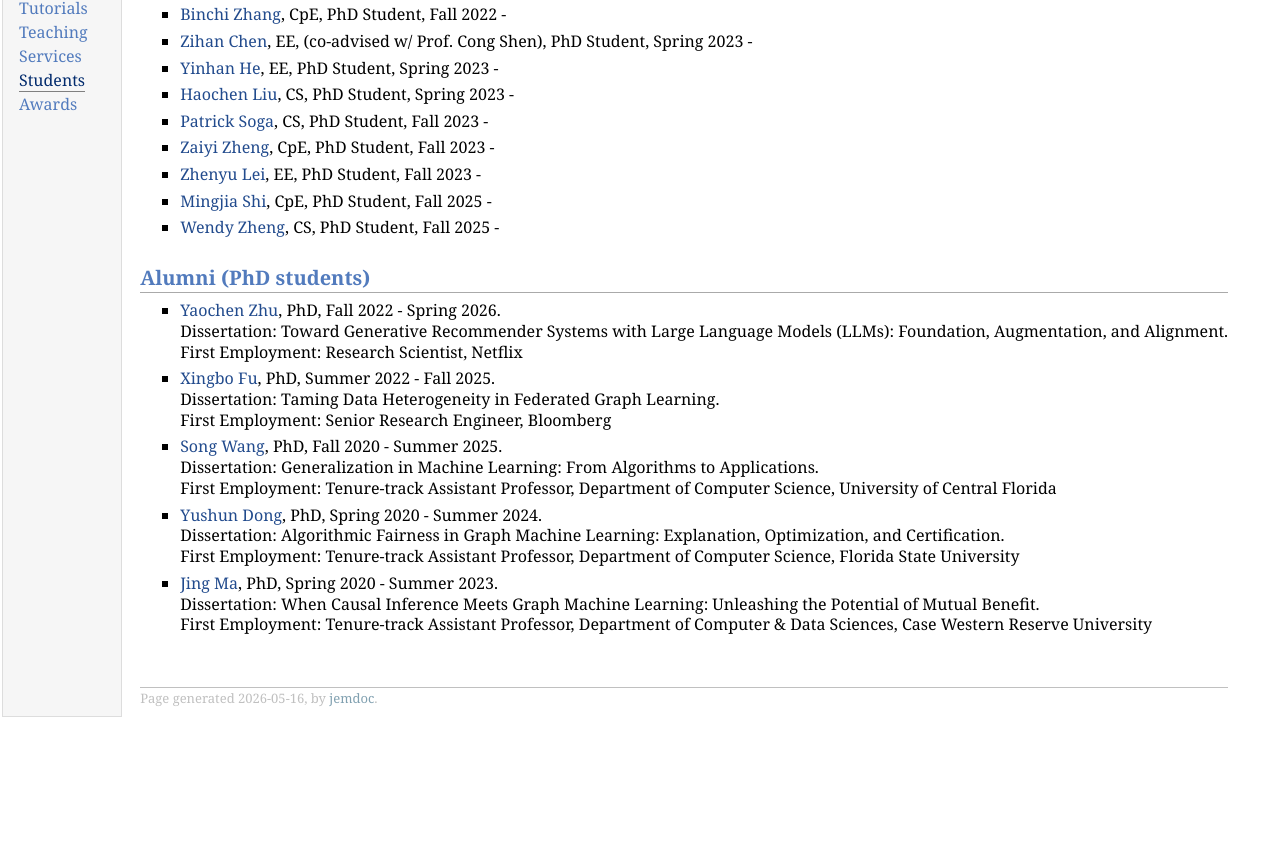
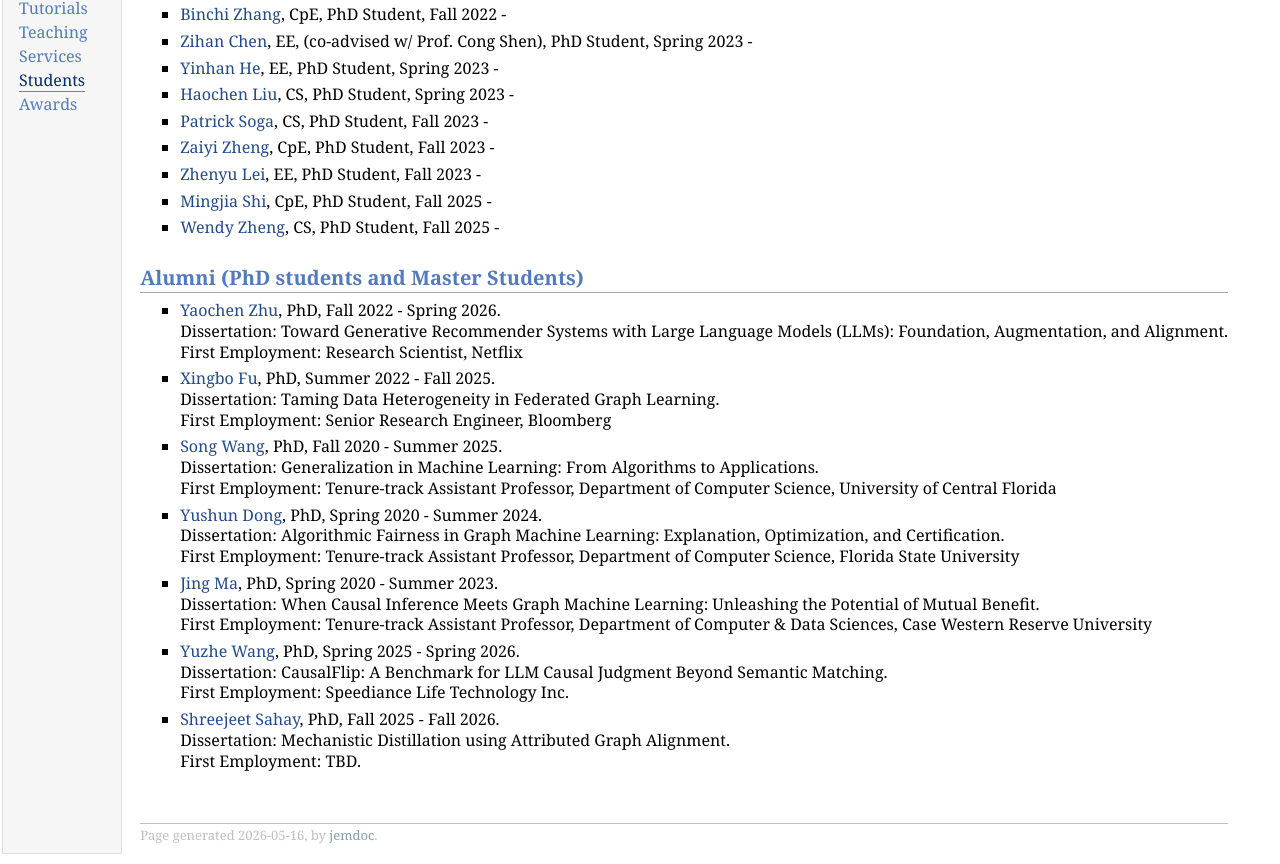
Before and after one commit to jundongli/jundongli.github.io, a plain HTML site: page students.html in a window 1280 px wide. Shown: the part 104-968 px from the top of the page. Before the commit the page ends 831 px from the top, so only its background shows below. Drawn offline with Linux system fonts and the light colour scheme.

Commit message:
Add files via upload

```diff
--- a/students.html
+++ b/students.html
@@ -55,7 +55,7 @@
 </ul>
 -->
 
-<h2>Alumni (PhD students)</h2>
+<h2>Alumni (PhD students and Master Students)</h2>
 <ul>
 <li><p><a href="https://www.ychzhu.com/">Yaochen Zhu</a>, PhD, Fall 2022 - Spring 2026. <br />
 Dissertation: Toward Generative Recommender Systems with Large Language Models (LLMs): Foundation, Augmentation, and Alignment. <br />
@@ -76,6 +76,14 @@ First Employment: Tenure-track Assistant Professor, Department of Computer Scien
 <li><p><a href="https://jma712.github.io/">Jing Ma</a>, PhD, Spring 2020 - Summer 2023. <br />
 Dissertation: When Causal Inference Meets Graph Machine Learning: Unleashing the Potential of Mutual Benefit. <br />
 First Employment: Tenure-track Assistant Professor, Department of Computer &amp; Data Sciences, Case Western Reserve University</p>
+</li>
+<li><p><a href="https://www.linkedin.com/in/yuzhe-wang-96380324a/">Yuzhe Wang</a>, PhD, Spring 2025 - Spring 2026. <br />
+Dissertation: CausalFlip: A Benchmark for LLM Causal Judgment Beyond Semantic Matching. <br />
+First Employment: Speediance Life Technology Inc.</p>
+</li>
+<li><p><a href="https://shreejeetsahay.github.io/">Shreejeet Sahay</a>, PhD, Fall 2025 - Fall 2026. <br />
+Dissertation: Mechanistic Distillation using Attributed Graph Alignment. <br />
+First Employment: TBD.</p>
 </li>
 </ul>
 
```
